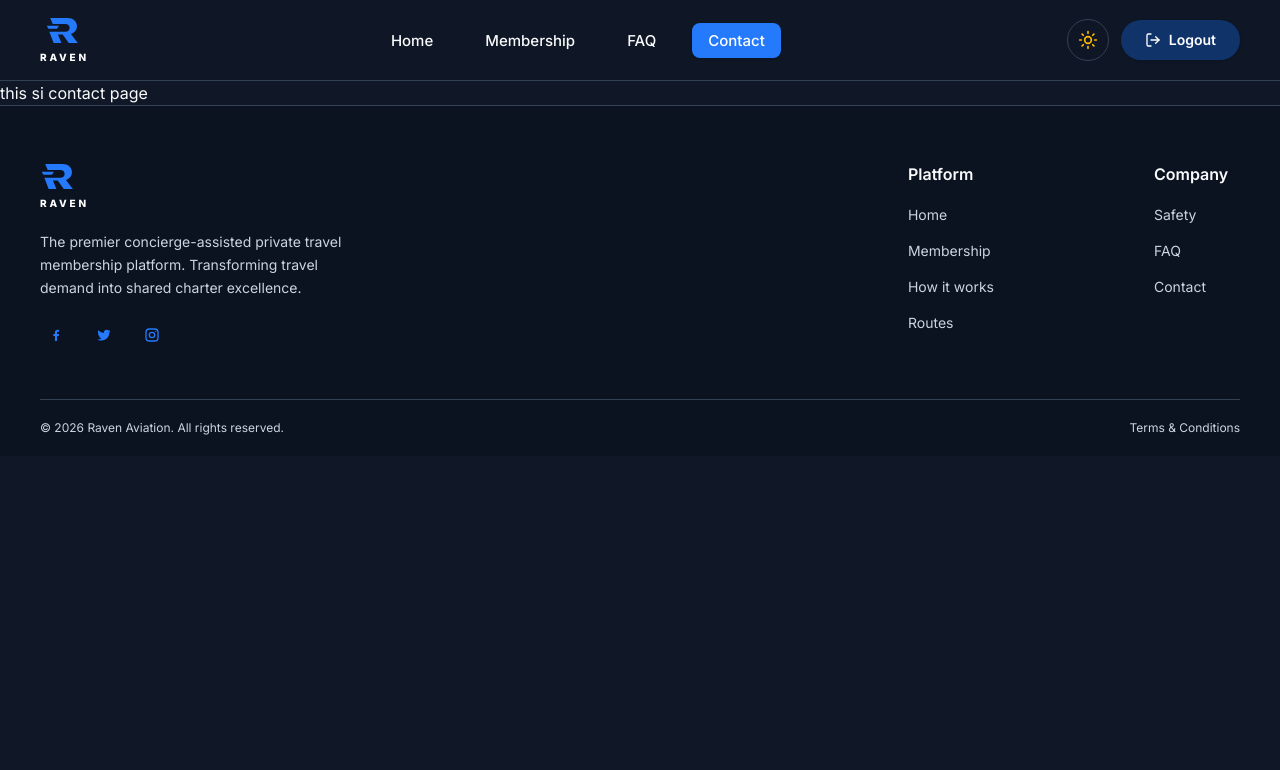
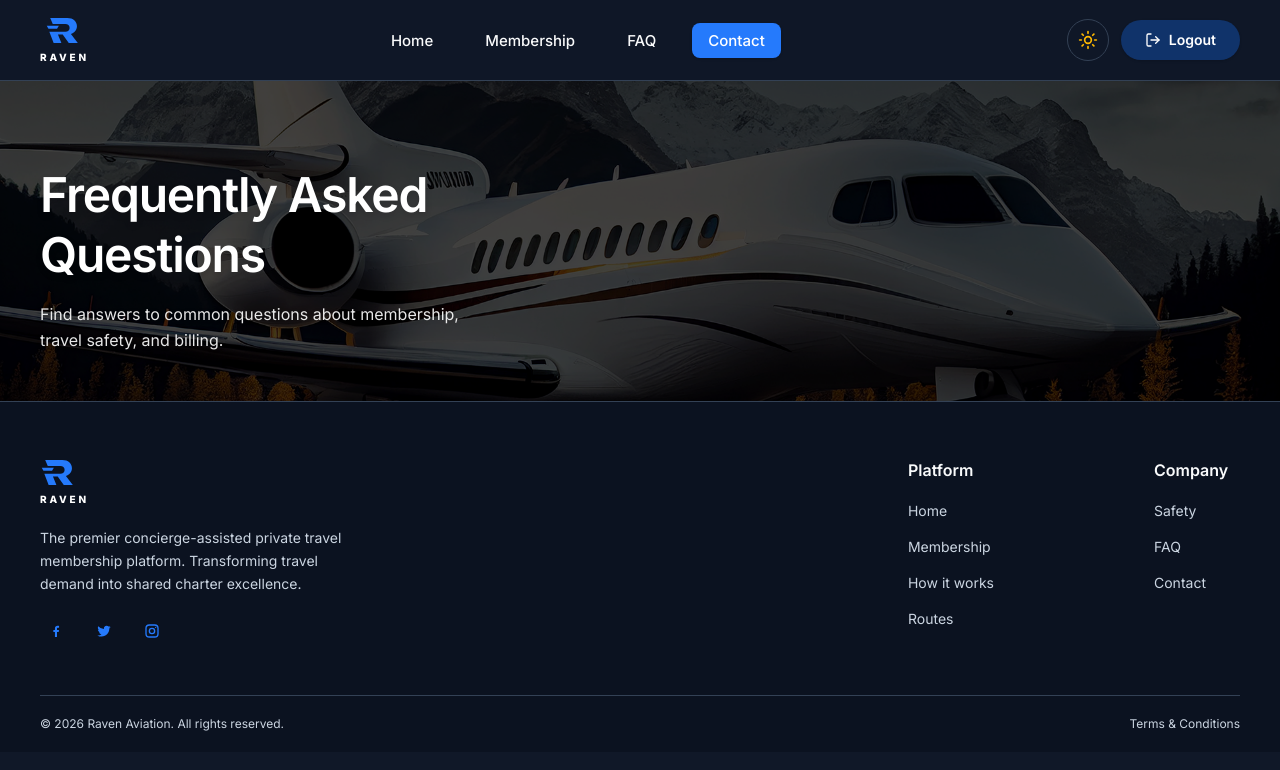
Before and after one commit to rahimsoftdev/fly-X, a React (Vite) app: page /contact in a window 1280 px wide. Shown: the top 770 px of the page. Built offline with nearby package versions, Linux system fonts and the light colour scheme.

Commit message:
add hero in contact page

```diff
--- a/src/components/public/PageHero.tsx
+++ b/src/components/public/PageHero.tsx
@@ -12,7 +12,7 @@ export default function PageHero({
   description,
 }: PageHeroProps) {
   return (
-    <section className="relative isolate overflow-hidden bg-[#0B1220]">
+  <section className="relative isolate overflow-hidden bg-[#E8EEF7] transition-colors duration-300 dark:bg-[#0B1220]">
   {/* Background image */}
   <img
     src={image}
@@ -20,16 +20,17 @@ export default function PageHero({
     aria-hidden={imageAlt === ""}
     decoding="async"
     fetchPriority="high"
-        className="absolute inset-0 -z-10 h-full w-full object-cover object-center"
+    className="absolute inset-0 -z-10 h-full w-full object-cover object-center
+               transition-[filter] duration-300 dark:brightness-75"
   />
 
   <div className="container-main">
     <div className="flex min-h-56 flex-col justify-end gap-3 py-8 sm:min-h-64 md:min-h-72 md:gap-4 md:py-10 xl:min-h-80 xl:py-12">
-          <h1 className="max-w-md font-playfair text-3xl font-semibold leading-tight tracking-tight text-white sm:text-4xl md:max-w-lg md:text-5xl">
+      <h1 className="max-w-md font-playfair text-3xl font-semibold leading-tight tracking-tight text-white drop-shadow-md sm:text-4xl md:max-w-lg md:text-5xl">
         {heading}
       </h1>
 
-          <p className="max-w-sm text-sm leading-relaxed text-white/90 md:max-w-md md:text-base">
+      <p className="max-w-sm text-sm leading-relaxed text-white/90 drop-shadow md:max-w-md md:text-base">
         {description}
       </p>
     </div>
--- a/src/pages/public/ContactPage.tsx
+++ b/src/pages/public/ContactPage.tsx
@@ -1,9 +1,15 @@
-
+import contactHeroImg from '@/assets/images/hero3.png'
+import PageHero from '@/components/public/PageHero';
 
 const ContactPage = () => {
     return (
         <div>
-            <h1>this si contact page</h1>
+            <PageHero
+                image={contactHeroImg}
+                imageAlt="Private jet flying above the clouds"
+                heading="Frequently Asked Questions"
+                description="Find answers to common questions about membership, travel safety, and billing."
+            />
         </div>
     );
 };
--- a/src/pages/public/FaqPage.tsx
+++ b/src/pages/public/FaqPage.tsx
@@ -1,9 +1,9 @@
 import FaqList from '@/components/public/FaqList';
 import CallToAction from '@/components/shared/CallToAction';
+import PageHero from '@/components/public/PageHero';
 
 // images:
 import homeCallActionImg from '@/assets/images/homeCallActionImg.png'
-import PageHero from '@/components/public/PageHero';
 import faqHeroImg from '@/assets/images/hero2.png'
 
 
```
Also changed, not shown: src/assets/images/hero3.png (renamed from src/assets/images/Rectangle 18655 (1).png). Lines whose indentation alone changed are shown as unchanged.
